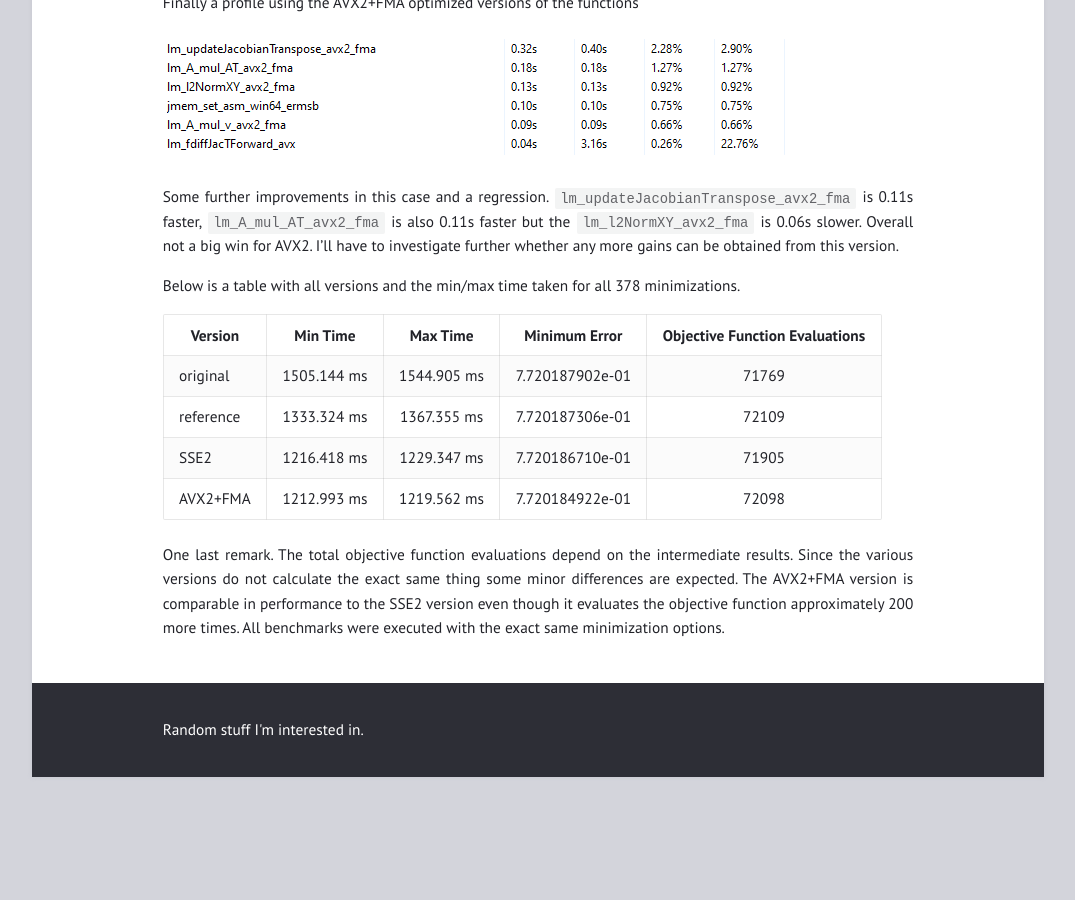
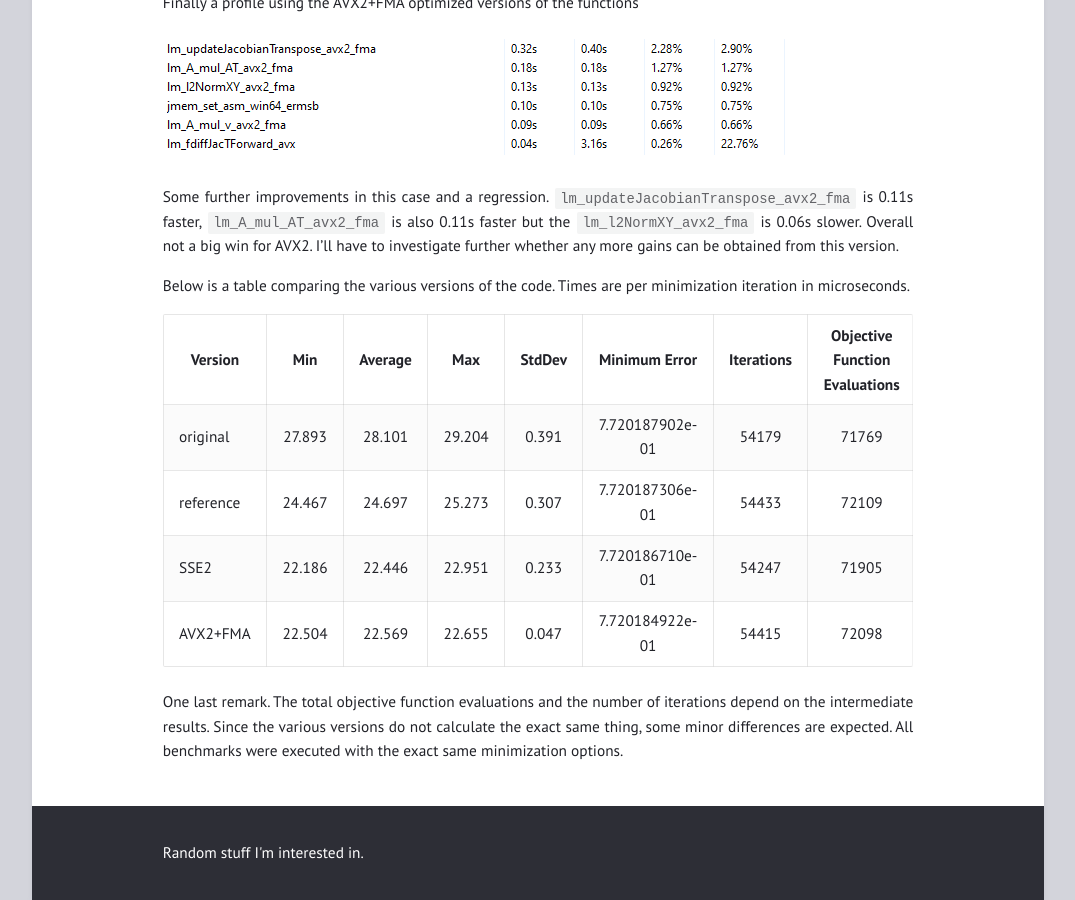
Before and after one commit to jdryg/jdryg.github.io, a Jekyll site: the page built from _posts/2024-02-28-levmar.markdown, in a window 1280 px wide and 900 px high, scrolled down 8551 px. Shown: the whole window, without its empty margins (102-1177 px from the left). Built offline with Jekyll 4.4.1, drawn with Linux system fonts in a browser that asks for light colours; our own code applies the rules of GitHub Pages for plain Markdown files; before the commit the page ends 9328 px from its top, so only the background shows below that.

Commit message:
updated levmar post

```diff
--- a/_posts/2024-02-28-levmar.markdown
+++ b/_posts/2024-02-28-levmar.markdown
@@ -380,13 +380,13 @@ Finally a profile using the AVX2+FMA optimized versions of the functions
 
 Some further improvements in this case and a regression. `lm_updateJacobianTranspose_avx2_fma` is 0.11s faster, `lm_A_mul_AT_avx2_fma` is also 0.11s faster but the `lm_l2NormXY_avx2_fma` is 0.06s slower. Overall not a big win for AVX2. I'll have to investigate further whether any more gains can be obtained from this version.
 
-Below is a table with all versions and the min/max time taken for all 378 minimizations.
+Below is a table comparing the various versions of the code. Times are per minimization iteration in microseconds.
 
-Version | Min Time | Max Time | Minimum Error | Objective Function Evaluations
---|:-:|:-:|:-:|:-:
-original | 1505.144 ms | 1544.905 ms | 7.720187902e-01 | 71769
-reference | 1333.324 ms | 1367.355 ms | 7.720187306e-01 | 72109
-SSE2 | 1216.418 ms | 1229.347 ms | 7.720186710e-01 | 71905
-AVX2+FMA | 1212.993 ms | 1219.562 ms | 7.720184922e-01 | 72098
+Version | Min | Average | Max | StdDev | Minimum Error | Iterations | Objective Function Evaluations
+--|:-:|:-:|:-:|:-:|:-:|:-:|:-:
+original  | 27.893 | 28.101 | 29.204 | 0.391 | 7.720187902e-01 | 54179 | 71769
+reference | 24.467 | 24.697 | 25.273 | 0.307 | 7.720187306e-01 | 54433 | 72109
+SSE2      | 22.186 | 22.446 | 22.951 | 0.233 | 7.720186710e-01 | 54247 | 71905
+AVX2+FMA  | 22.504 | 22.569 | 22.655 | 0.047 | 7.720184922e-01 | 54415 | 72098
 
-One last remark. The total objective function evaluations depend on the intermediate results. Since the various versions do not calculate the exact same thing some minor differences are expected. The AVX2+FMA version is comparable in performance to the SSE2 version even though it evaluates the objective function approximately 200 more times. All benchmarks were executed with the exact same minimization options.
+One last remark. The total objective function evaluations and the number of iterations depend on the intermediate results. Since the various versions do not calculate the exact same thing, some minor differences are expected. All benchmarks were executed with the exact same minimization options.
```
Also changed, not shown: other parts of _posts/2024-02-28-levmar.markdown (+1 -1 lines).
